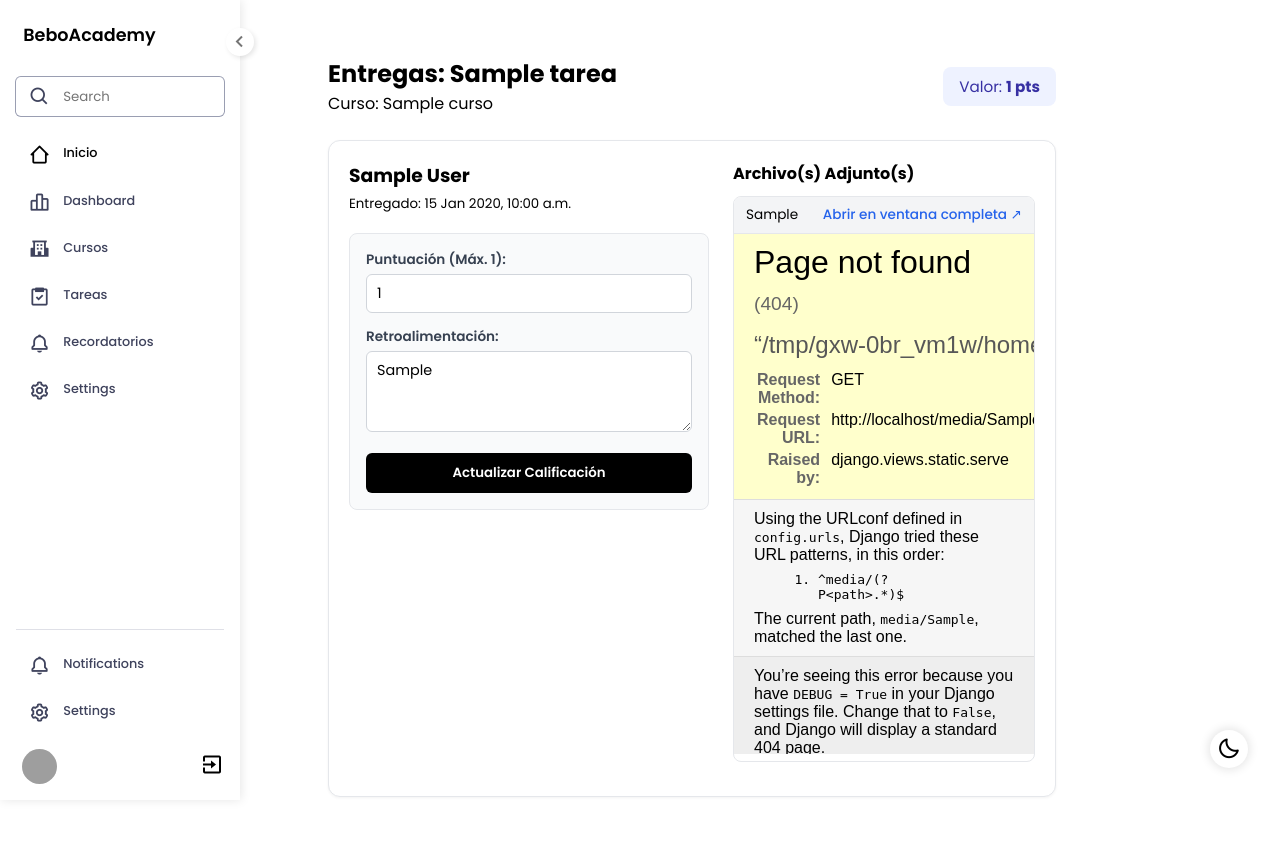
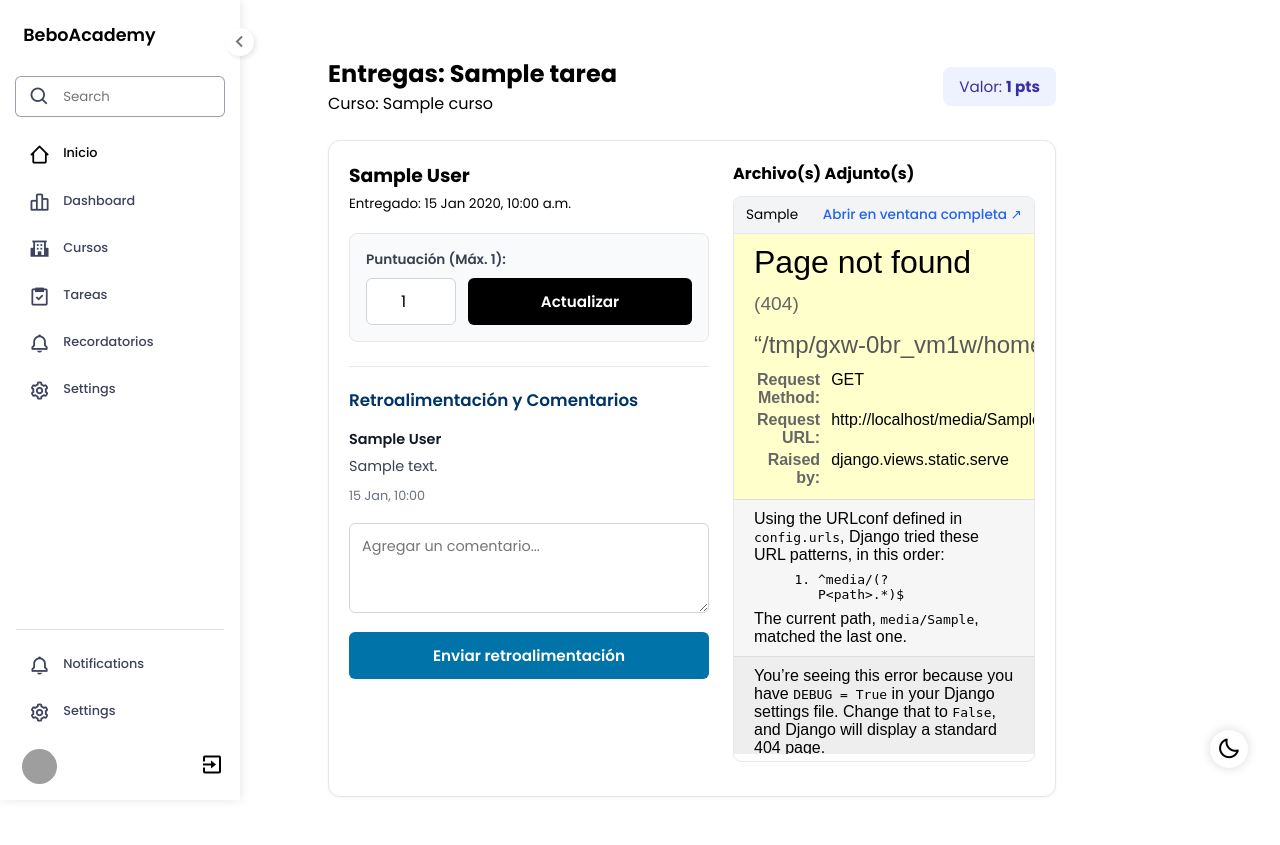
Before and after one commit to ctorresCode/CanvaDjango, a Django app: page /panel-maestro/evaluaciones/entrega/1/ in a window 1280 px wide. Run offline with Django 5.2, Linux system fonts and the light colour scheme; tables that the repository leaves empty hold one stand-in row (values such as "Sample post"); grey boxes are pictures that could not be loaded.

Commit message:
feat: chat entre estudiante y maestro en correciones de tareas

```diff
--- a/academico/urls.py
+++ b/academico/urls.py
@@ -1,6 +1,6 @@
 from django.urls import include, path
 
-from academico.views import CursoCreateView, CursoDeleteView, CursoDetailView, CursoListView, CursoUpdateView, DetalleTareaEstudianteView, InscribirCursoView, ListaCursoEstudianteView, MisCursosEstudianteView, tableroEstudianteView, configuracion_perfil
+from academico.views import CursoCreateView, CursoDeleteView, CursoDetailView, CursoListView, CursoUpdateView, DetalleTareaEstudianteView, InscribirCursoView, ListaCursoEstudianteView, MisCursosEstudianteView, agregarComentario, tableroEstudianteView, configuracion_perfil
 
 urlpatterns = [
     path('panel-maestro/academico/', CursoListView.as_view(), name='curso_list'),
@@ -20,6 +20,7 @@ urlpatterns = [
 
     #detalle de la tarea desde el panel del estudiante
     path('panel-estudiante/academico/tablero/tarea/<int:pk>/', DetalleTareaEstudianteView.as_view(),name='detalle_tarea_estudiante'),
+    path('academico/entrega/<int:entrega_id>/comentar/', agregarComentario, name='agregar_comentario')
 
     #poder ver settings de estudiantes
 
--- a/evaluaciones/models.py
+++ b/evaluaciones/models.py
@@ -2,7 +2,7 @@ from django.db import models
 from django.utils import timezone
 from tinymce.models import HTMLField
 from academico.models import Curso
-from usuarios.models import Estudiante
+from usuarios.models import Estudiante, Usuario
 
 
 class Tarea(models.Model):
@@ -51,3 +51,15 @@ class ArchivoEntrega(models.Model):
 
     def __str__(self):
         return f"Adjunto de {self.entrega.estudiante.usuario.username} - {self.entrega.tarea.titulo}"
+
+class ComentarioEntrega(models.Model):
+    entrega = models.ForeignKey(Calificacion, on_delete=models.CASCADE, related_name='comentarios')
+    autor = models.ForeignKey(Usuario, on_delete=models.CASCADE, related_name='comentarios_realizados')
+    texto = models.TextField(verbose_name='Comentario')
+    fecha_envio = models.DateTimeField(auto_now_add=True)
+
+    class Meta:
+        ordering = ['fecha_envio']
+
+    def __str__(self):
+        return f"Comentario de {self.autor.email} en {self.entrega.tarea.titulo}"
--- a/evaluaciones/static/evaluacione/css/listaEntregas.css
+++ b/evaluaciones/static/evaluacione/css/listaEntregas.css
@@ -66,10 +66,6 @@
   padding: 16px;
 }
 
-.campo-grupo {
-  margin-bottom: 14px;
-}
-
 .campo-grupo label {
   display: block;
   font-size: 0.85rem;
@@ -78,30 +74,133 @@
   margin-bottom: 4px;
 }
 
-.campo-grupo input,
-.campo-grupo textarea {
-  width: 100%;
-  padding: 8px 10px;
+.puntuacion-wrapper {
+  display: flex;
+  gap: 12px;
+  align-items: stretch;
+  margin-top: 8px;
+}
+
+.input-puntuacion {
+  width: 90px;
+  padding: 10px;
   border: 1px solid #d1d5db;
   border-radius: 6px;
-  font-size: 0.9rem;
+  font-size: 1rem;
+  text-align: center;
   box-sizing: border-box;
 }
 
-.btn-guardar {
-  width: 100%;
+.input-puntuacion:focus {
+  outline: none;
+  border-color: #000000;
+}
+
+.btn-actualizar-nota {
+  flex: 1;
   background-color: #000000;
   color: #ffffff;
   border: none;
-  padding: 10px;
+  padding: 10px 16px;
   border-radius: 6px;
   font-weight: 600;
   cursor: pointer;
   transition: background 0.2s ease;
+  font-size: 0.95rem;
 }
 
-.btn-guardar:hover {
+.btn-actualizar-nota:hover {
   background-color: #333333;
+}
+
+.chat-container {
+  margin-top: 24px;
+  border-top: 1px solid #e5e7eb;
+  padding-top: 20px;
+}
+
+.chat-titulo {
+  margin-bottom: 16px;
+  color: #003366;
+  font-size: 1.05rem;
+  font-weight: 600;
+}
+
+.historial-comentarios {
+  max-height: 280px;
+  overflow-y: auto;
+  margin-bottom: 16px;
+  padding-right: 12px;
+}
+
+.comentario-item {
+  margin-bottom: 16px;
+  padding-bottom: 12px;
+  border-bottom: 1px solid #f3f4f6;
+}
+
+.comentario-item:last-child {
+  border-bottom: none;
+  margin-bottom: 0;
+  padding-bottom: 0;
+}
+
+.comentario-autor {
+  font-size: 0.9rem;
+  color: #111827;
+  display: block;
+  font-weight: 600;
+}
+
+.comentario-texto {
+  margin: 6px 0;
+  font-size: 0.9rem;
+  color: #374151;
+  line-height: 1.4;
+}
+
+.comentario-fecha {
+  color: #6b7280;
+  font-size: 0.8rem;
+}
+
+.formulario-comentarios .textarea-wrapper {
+  margin-bottom: 12px;
+}
+
+.formulario-comentarios textarea {
+  width: 100%;
+  box-sizing: border-box;
+  border: 1px solid #d1d5db;
+  border-radius: 6px;
+  padding: 12px;
+  font-family: inherit;
+  font-size: 0.9rem;
+  resize: vertical;
+  min-height: 90px;
+}
+
+.formulario-comentarios textarea:focus {
+  outline: none;
+  border-color: #0073a8;
+  box-shadow: 0 0 0 2px rgba(0, 115, 168, 0.2);
+}
+
+.btn-enviar-retro {
+  width: 100%;
+  background-color: #0073a8;
+  color: #ffffff;
+  border: none;
+  padding: 12px 16px;
+  border-radius: 6px;
+  cursor: pointer;
+  font-size: 0.95rem;
+  font-weight: 600;
+  transition: background-color 0.2s ease;
+}
+
+.btn-enviar-retro:hover {
+  background-color: #005c87;
 }
 
 .visor-wrapper {
--- a/evaluaciones/templates/evaluacione/listaEntregas.html
+++ b/evaluaciones/templates/evaluacione/listaEntregas.html
@@ -1,14 +1,7 @@
-<!-- prettier-ignore -->
-{% extends 'baseMaestros.html' %}
-{% load static %}
-
-{% block extra_css %}
+{% extends 'baseMaestros.html' %} {% load static %} {% block extra_css %}
 <link rel="stylesheet" type="text/css" href="{% static 'evaluacione/css/listaEntregas.css' %}" />
-{% endblock %}
-
-{% block content %}
+{% endblock %} {% block content %}
 <div class="entregas-container">
-  <!-- Encabezado -->
   <div class="entregas-header">
     <div>
       <h2>Entregas: {{ tarea.titulo }}</h2>
@@ -27,16 +20,16 @@
   </div>
   {% endif %}
 
-  <!-- Lista de Entregas -->
   <div class="entregas-lista">
     {% for entrega in entregas %}
     <div class="entrega-card">
 
-      <!-- Columna Izquierda: Info y Formulario -->
       <div class="col-estudiante">
         <div class="info-estudiante">
           <div class="datos-estudiante">
-            <h3>{{ entrega.estudiante.usuario.get_full_name|default:entrega.estudiante.usuario.username }}</h3>
+            <h3>
+              {{ entrega.estudiante.usuario.get_full_name|default:entrega.estudiante.usuario.username }}
+            </h3>
             <small>Entregado: {{ entrega.fecha_envio|date:"d M Y, h:i a" }}</small>
           </div>
         </div>
@@ -47,21 +40,48 @@
 
           <div class="campo-grupo">
             <label for="puntuacion_{{ entrega.id }}">Puntuación (Máx. {{ tarea.cantidad_puntos }}):</label>
-            <input type="number" id="puntuacion_{{ entrega.id }}" name="puntuacion" max="{{ tarea.cantidad_puntos }}" min="0" value="{{ entrega.puntuacion|default_if_none:'' }}" placeholder="0" required />
+            <div class="puntuacion-wrapper">
+              <input type="number" id="puntuacion_{{ entrega.id }}" name="puntuacion" class="input-puntuacion" max="{{ tarea.cantidad_puntos }}" min="0" value="{{ entrega.puntuacion|default_if_none:'' }}" placeholder="0" required />
+              <button type="submit" class="btn-actualizar-nota">
+                {% if entrega.puntuacion %}Actualizar{% else %}Guardar{% endif %}
+              </button>
             </div>
+          </div>
+        </form>
 
-          <div class="campo-grupo">
-            <label for="retro_{{ entrega.id }}">Retroalimentación:</label>
-            <textarea id="retro_{{ entrega.id }}" name="retroalimentacion" rows="3" placeholder="Escribe un comentario para el estudiante...">{{ entrega.retroalimentacion|default_if_none:'' }}</textarea>
+        <div class="chat-container">
+          <h4 class="chat-titulo">Retroalimentación y Comentarios</h4>
+
+          {% if entrega.comentarios.all %}
+          <div class="historial-comentarios">
+            {% for comentario in entrega.comentarios.all %}
+            <div class="comentario-item">
+              <strong class="comentario-autor">
+                {{ comentario.autor.get_full_name|default:comentario.autor.email }}
+              </strong>
+              <p class="comentario-texto">
+                {{ comentario.texto }}
+              </p>
+              <small class="comentario-fecha">
+                {{ comentario.fecha_envio|date:"d M, H:i" }}
+              </small>
             </div>
+            {% endfor %}
+          </div>
+          {% endif %}
 
-          <button type="submit" class="btn-guardar">
-            {% if entrega.puntuacion is not None %}Actualizar Calificación{% else %}Guardar Calificación{% endif %}
+          <form method="POST" action="{% url 'agregar_comentario' entrega.id %}" class="formulario-comentarios">
+            {% csrf_token %}
+            <div class="textarea-wrapper">
+              {{ form_comentario.texto }}
+            </div>
+            <button type="submit" class="btn-enviar-retro">
+              Enviar retroalimentación
             </button>
           </form>
         </div>
+      </div>
 
-      <!-- Columna Derecha: Documento -->
       <div class="col-documento">
         <h4>Archivo(s) Adjunto(s)</h4>
 
@@ -75,6 +95,7 @@
           <iframe src="{{ adjunto.archivo.url }}" class="iframe-documento"></iframe>
         </div>
         {% endfor %}
+
         {% elif entrega.ruta_archivo %}
         <div class="visor-wrapper">
           <div class="visor-topbar">
@@ -83,6 +104,7 @@
           </div>
           <iframe src="{{ entrega.ruta_archivo.url }}" class="iframe-documento"></iframe>
         </div>
+
         {% else %}
         <div class="sin-archivo">
           <p>El estudiante no subió ningún archivo adjunto.</p>
--- a/evaluaciones/views.py
+++ b/evaluaciones/views.py
@@ -4,6 +4,7 @@ from django.shortcuts import get_object_or_404, redirect, render
 from django.urls import reverse_lazy
 from django.views.generic import CreateView, DeleteView, DetailView, ListView, UpdateView
 from evaluaciones.models import ArchivoTarea, Calificacion, Tarea
+from usuarios.forms import ComentarioForm
 
 class MultipleFileInput(forms.FileInput):
     def __init__(self, attrs=None):
@@ -123,6 +124,7 @@ def ListaEntregas(request, tarea_id):
     context = {
         'tarea': tarea,
         'entregas': entregas,
+        'form_comentario': ComentarioForm(),
     }
 
     return render(request, 'evaluacione/listaEntregas.html', context)
--- a/usuarios/forms.py
+++ b/usuarios/forms.py
@@ -1,7 +1,8 @@
 
-from django.contrib.admin import forms
+from django import forms
 from django.contrib.auth.forms import UserCreationForm
-from usuarios.models import Usuario
+from evaluaciones.models import ComentarioEntrega
+from usuarios.models import Estudiante, Usuario
 
 
 class RegistrarUsuarioForm(UserCreationForm):
@@ -13,3 +14,15 @@ class RegistrarUsuarioForm(UserCreationForm):
         super().__init__(*args, **kwargs)
         for field in self.fields.values():
             field.help_text = None
+
+
+class ComentarioForm(forms.ModelForm):
+    class Meta:
+        model = ComentarioEntrega
+        fields = ['texto']
+        widgets = {
+            'texto': forms.Textarea(attrs={
+                'rows': 3,
+                'placeholder': 'Agregar un comentario...'
+            }),
+        }
```
Also changed, not shown: academico/static/academico/css/detalle_tarea_estudiante.css (+78 -21 lines), academico/templates/academi/detalle_tarea_estudiante.html (+33 -20 lines), academico/views.py (+25 -5 lines), evaluaciones/migrations/0010_comentarioentrega.py (added). Lines whose indentation alone changed are shown as unchanged.
